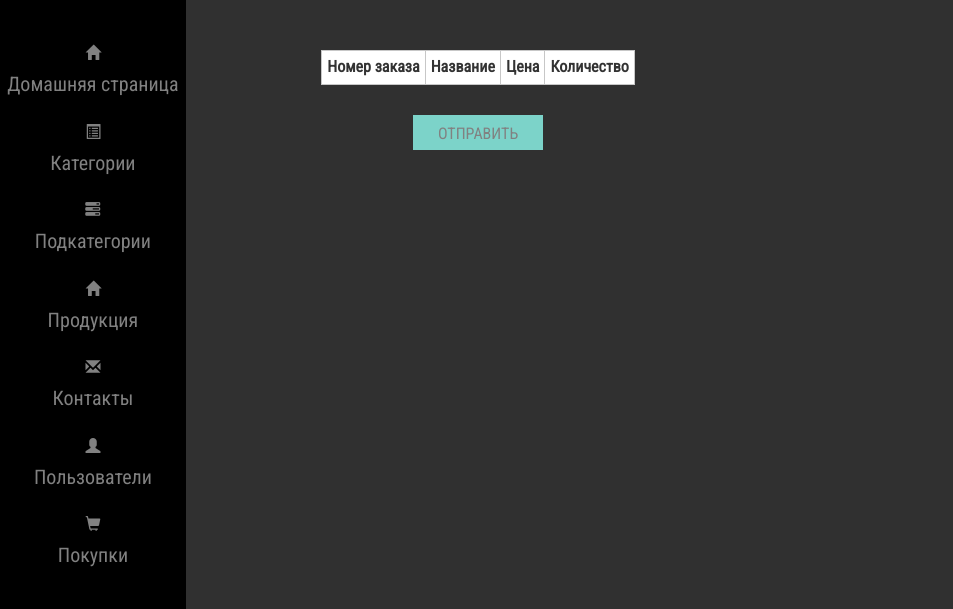
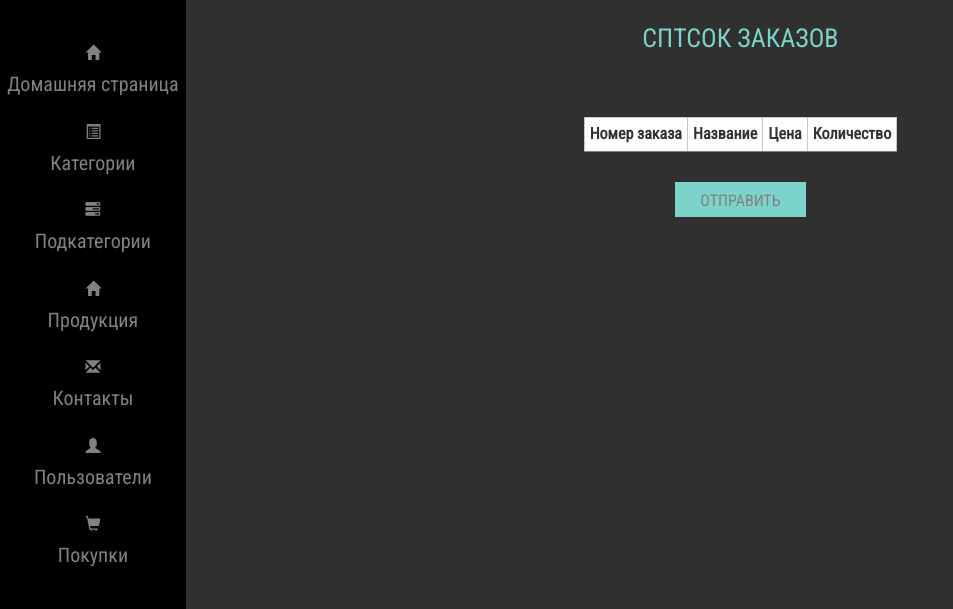
Before and after one commit to Oiseauoui/Diplom_php, a PHP site: template views/admin/kupovina/detalji_kupovine.php in a window 1280 px wide. Shown: the part 50-659 px from the top of the page, without its empty margins (0-953 px from the left). Run offline with PHP 8.4, Linux system fonts and the light colour scheme; the template is opened without the code that fills it, so the values that code supplies are empty; some libraries are stand-ins or nearby versions.

Commit message:
purchases

```diff
--- a/views/admin/kupovina/detalji_kupovine.php
+++ b/views/admin/kupovina/detalji_kupovine.php
@@ -1,8 +1,9 @@
 <div class="col-xs-12 col-sm-9 col-md-10">
-    <section class='content'>
-        <div class='col-xs-12 col-sm-5 col-md-6'>
+<section class='content'>
 
+            <p class="title1">СПТСОК ЗАКАЗОВ</p>
             <table class="table-responsive mt15" border="1">
+                <div>
                 <tr>
 
                     <th>Номер заказа</th>
@@ -12,9 +13,8 @@
                 </tr>
 
                 <?php
+                echo '<tr>';
                 foreach ($this->purchaseDetails as $detail){
-
-
                     echo '<td>'.$detail['purchase_id'].'</td>';
                     echo '<td>'.$detail['title'].'</td>';
                     echo '<td>'.$detail['price'].'</td>';
@@ -22,10 +22,12 @@
                     echo '</tr>';
                 }
                 ?>
+                </div>
             </table>
-
+<div>
             <button class='button'><a href="<?php echo ADMIN_URL .'kupovina/sent/' . $details['purchase_id']?>">ОТПРАВИТЬ</a></button>
+</div>
 
 
-        </div>
     </section>
+</div>
--- a/views/admin/kupovina/kupovina_page.php
+++ b/views/admin/kupovina/kupovina_page.php
@@ -16,7 +16,7 @@
             echo   '<h3 style="color:red">Вы не отредактировали элемент!</h3><br>';
         }
         ?>
-        <div class='col-xs-12 col-sm-5 col-md-6'>
+
             <table class="table-responsive mt15" border="1">
                 <tr>
                     <td>Номер заказа</td>
@@ -55,3 +55,4 @@
             </table>
         </div>
     </section>
+</div>
```
